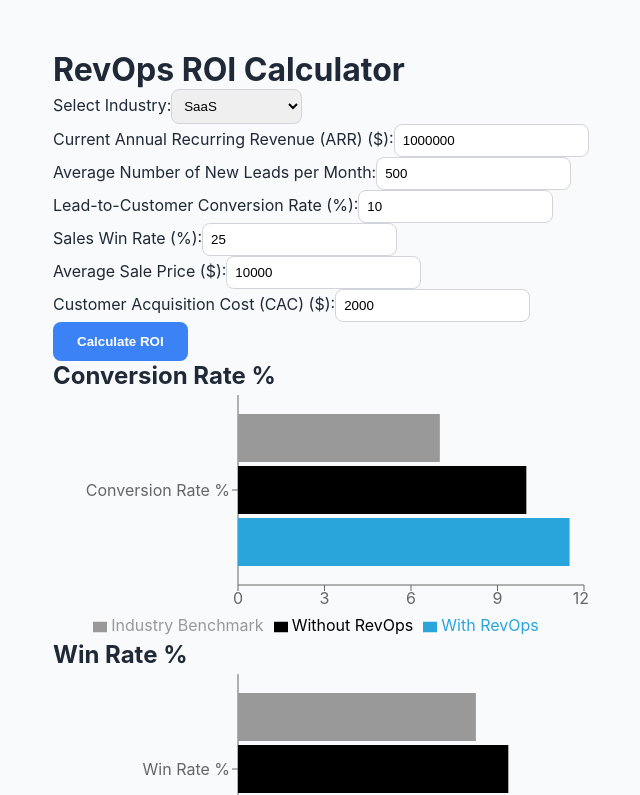
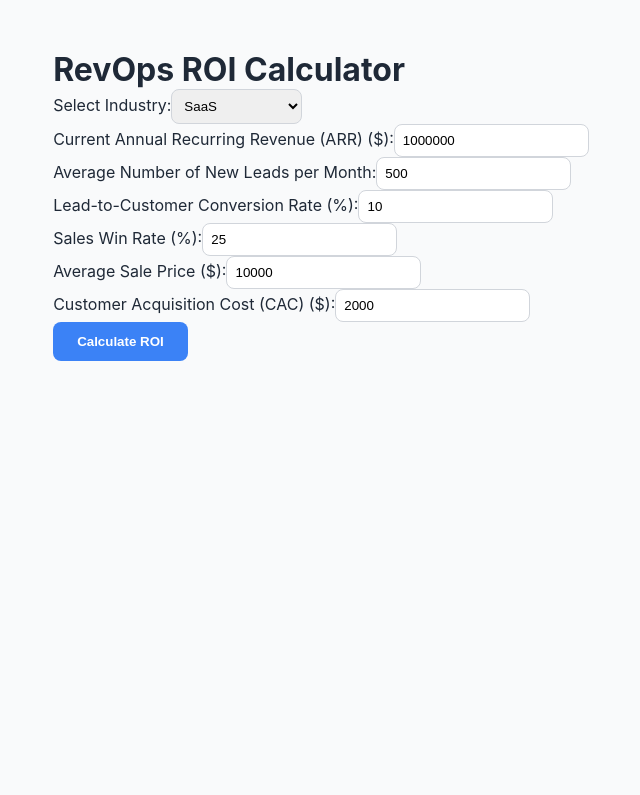
Before and after one commit to ontheflyops/revops-roi-calculator, a React (Vite) app: page / in a window 1280 px wide. Shown: the top 795 px of the page, without its empty margins (319-959 px from the left). Built offline with nearby package versions, Linux system fonts and the light colour scheme.

Commit message:
Center and modernize Calculate ROI button

```diff
--- a/src/RevOpsROICalculator.jsx
+++ b/src/RevOpsROICalculator.jsx
@@ -1,11 +1,11 @@
 import { useState } from "react";
 import { ResponsiveContainer, BarChart, Bar, XAxis, YAxis, Tooltip, Legend } from "recharts";
 
-// Simple styled components
+// Fallback styled components (until actual UI library is added)
 const Card = ({ children, className }) => <div className={`bg-white p-6 rounded shadow ${className}`}>{children}</div>;
 const CardContent = ({ children, className }) => <div className={className}>{children}</div>;
 const Input = (props) => <input {...props} className="border p-2 w-full rounded" />;
-const Button = ({ children, ...props }) => <button {...props} className="bg-blue-600 hover:bg-blue-700 text-white py-2 px-4 rounded w-full">{children}</button>;
+const Button = ({ children, ...props }) => <button {...props} className="bg-blue-600 hover:bg-blue-700 text-white py-2 px-4 rounded">{children}</button>;
 
 const CustomTooltip = ({ active, payload, label }) => {
   if (active && payload && payload.length) {
@@ -135,10 +135,14 @@
             <Input type="number" value={cac} onChange={(e) => setCac(Number(e.target.value))} />
           </div>
 
-          <Button onClick={calculateROI}>
-            Calculate ROI
-          </Button>
-
+          <div className="flex justify-center">
+              <Button
+                onClick={calculateROI}
+                className="px-8 py-3 bg-blue-600 hover:bg-blue-700 text-white font-semibold rounded-full shadow-md transition-all duration-300"
+              >
+                Calculate ROI
+              </Button>
+          </div>
           {roi && (
             <div className="mt-6 text-center">
               <p className="text-xl font-semibold">Estimated ROI: {roi}%</p>
@@ -148,7 +152,7 @@
         </CardContent>
       </Card>
 
-      {charts.map((chart, index) => (
+      {roi !== null && charts.map((chart, index) => (
         <div key={index} className="mt-8">
           <h2 className="text-lg font-semibold mb-2 text-center">{chart.title}</h2>
           <ResponsiveContainer width="100%" height={250}>
```
